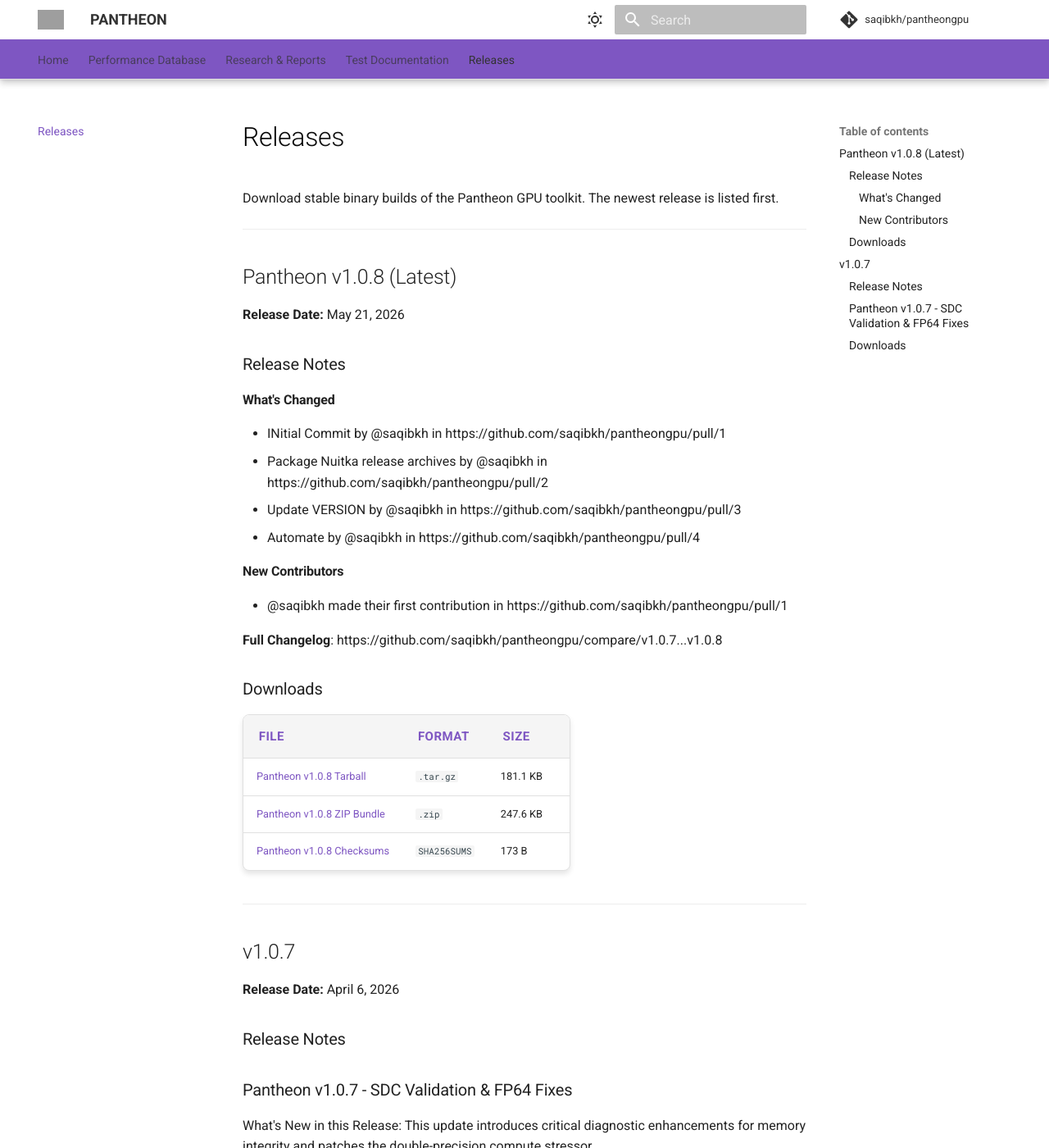
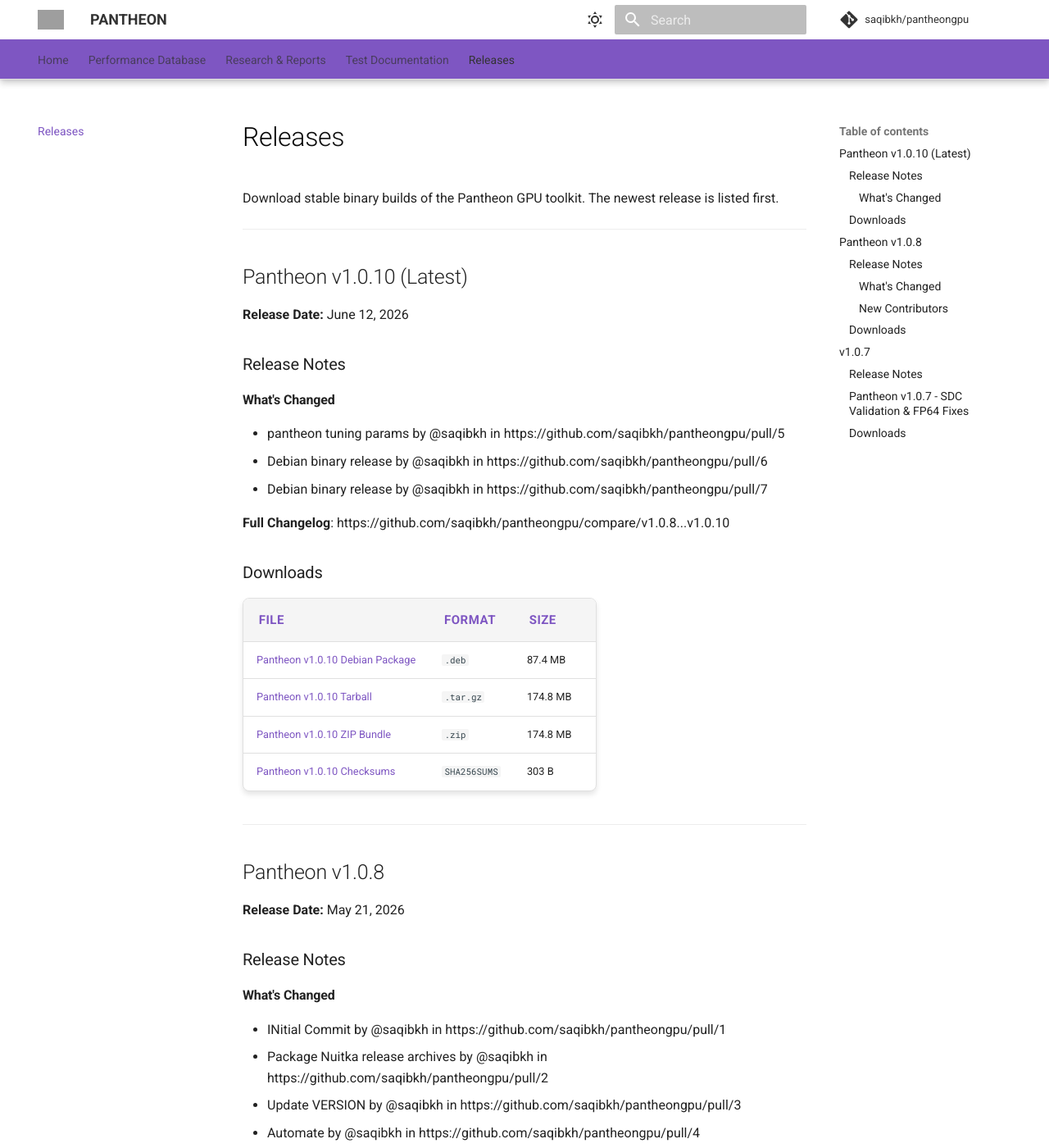
Before and after one commit to saqibkh/pantheongpu_website, an MkDocs documentation site: the page built from docs/release.md, in a window 1280 px wide and 1400 px high. Shown: the whole window at 82% size. Built offline with MkDocs 1.6.1 and Material for MkDocs 9.7.7, drawn with Linux system fonts in a browser that asks for light colours; a script that is not in the unit is left out; comment, search, counter and statistics services are not loaded; grey boxes are pictures that could not be loaded.

Commit message:
Update release page for v1.0.10

```diff
--- a/docs/release.md
+++ b/docs/release.md
@@ -4,7 +4,29 @@ Download stable binary builds of the Pantheon GPU toolkit. The newest release is
 
 ---
 
-## Pantheon v1.0.8 (Latest)
+## Pantheon v1.0.10 (Latest)
+**Release Date:** June 12, 2026
+
+### Release Notes
+#### What's Changed
+* pantheon tuning params by @saqibkh in https://github.com/saqibkh/pantheongpu/pull/5
+* Debian binary release by @saqibkh in https://github.com/saqibkh/pantheongpu/pull/6
+* Debian binary release by @saqibkh in https://github.com/saqibkh/pantheongpu/pull/7
+
+
+**Full Changelog**: https://github.com/saqibkh/pantheongpu/compare/v1.0.8...v1.0.10
+
+### Downloads
+| File | Format | Size |
+| :--- | :--- | :--- |
+| [Pantheon v1.0.10 Debian Package](https://github.com/saqibkh/pantheongpu_website/releases/download/v1.0.10/pantheongpu_1.0.10_amd64.deb) | `.deb` | 87.4 MB |
+| [Pantheon v1.0.10 Tarball](https://github.com/saqibkh/pantheongpu_website/releases/download/v1.0.10/pantheongpu_1.0.10_amd64.tar.gz) | `.tar.gz` | 174.8 MB |
+| [Pantheon v1.0.10 ZIP Bundle](https://github.com/saqibkh/pantheongpu_website/releases/download/v1.0.10/pantheongpu_1.0.10_amd64.zip) | `.zip` | 174.8 MB |
+| [Pantheon v1.0.10 Checksums](https://github.com/saqibkh/pantheongpu_website/releases/download/v1.0.10/SHA256SUMS) | `SHA256SUMS` | 303 B |
+
+---
+
+## Pantheon v1.0.8
 **Release Date:** May 21, 2026
 
 ### Release Notes
@@ -24,7 +46,7 @@ Download stable binary builds of the Pantheon GPU toolkit. The newest release is
 | :--- | :--- | :--- |
 | [Pantheon v1.0.8 Tarball](https://github.com/saqibkh/pantheongpu_website/releases/download/v1.0.8/pantheon-1.0.8.tar.gz) | `.tar.gz` | 181.1 KB |
 | [Pantheon v1.0.8 ZIP Bundle](https://github.com/saqibkh/pantheongpu_website/releases/download/v1.0.8/pantheon-1.0.8.zip) | `.zip` | 247.6 KB |
-| [Pantheon v1.0.8 Checksums](https://github.com/saqibkh/pantheongpu_website/releases/download/v1.0.8/SHA256SUMS) | `SHA256SUMS` | 173 B |
+| [Pantheon v1.0.8 Checksums](https://github.com/saqibkh/pantheongpu_website/releases/download/v1.0.8/SHA256SUMS) | `SHA256SUMS` | 303 B |
 
 ---
 
```
